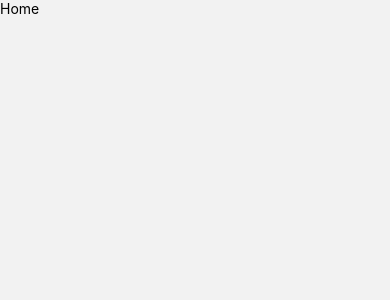
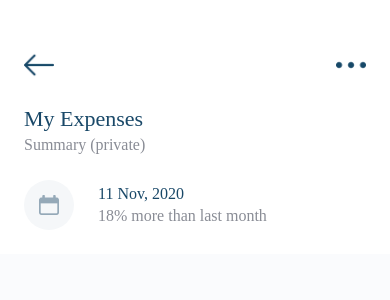
Before and after one commit to quangphatt/ExpenseTrackerAppByReactNative, a React Native app: screen /Home in a window 390 px wide. Shown: the top 300 px of the page. Built offline with nearby package versions, Linux system fonts and the light colour scheme.

Commit message:
add NavigationBar and Header

```diff
--- a/screens/Home.js
+++ b/screens/Home.js
@@ -2,19 +2,144 @@ import React from 'react';
 import {
     StyleSheet,
     Text,
-    View
+    View,
+    TouchableOpacity,
+    Image
 } from 'react-native';
 
+import { COLORS, FONTS, SIZES, icons, images } from '../constants';
+
 const Home = () => {
+
+
+    const renderNavBar = () =>{
+        return (
+            <View
+                style={{
+                    flexDirection: 'row',
+                    height: 80,
+                    justifyContent: 'space-between',
+                    alignItems: 'flex-end',
+                    paddingHorizontal: SIZES.padding,
+                    backgroundColor: COLORS.white,
+                }}
+            >
+                <TouchableOpacity
+                    style={{
+                        justifyContent: 'center',
+                        width: 50,
+                    }}
+                    onPress={()=>console.log("Go back")}
+                >
+                    <Image
+                        source={icons.back_arrow}
+                        style={{
+                            width: 30,
+                            height: 30,
+                            tintColor: COLORS.primary
+                        }}
+                    />
+                </TouchableOpacity>
+
+                <TouchableOpacity
+                    style={{
+                        justifyContent: 'center',
+                        alignItems: 'flex-end',
+                        width: 50,
+                    }}
+                    onPress={()=>console.log("More")}
+                >
+                    <Image
+                        source={icons.more}
+                        style={{
+                            width: 30,
+                            height: 30,
+                            tintColor: COLORS.primary
+                        }}
+                    />
+                </TouchableOpacity>
+            </View>
+        );
+    }
+
+    const renderHeader = () =>{
+        return (
+            <View
+                style={{
+                    paddingHorizontal: SIZES.padding,
+                    paddingVertical: SIZES.padding,
+                    backgroundColor: COLORS.white
+                }}
+            >
+                <View>
+                    <Text style={{ color: COLORS.primary, ...FONTS.h2 }}>My Expenses</Text>
+                    <Text style={{ ...FONTS.h3, color: COLORS.darkgray }}>Summary (private)</Text>
+                </View>
+
+                <View
+                    style={{
+                        flexDirection: 'row',
+                        marginTop: SIZES.padding,
+                        alignItems: 'center'
+                    }}
+                >
+                    <View
+                        style={{
+                            backgroundColor: COLORS.lightGray,
+                            height: 50,
+                            width: 50,
+                            borderRadius: 25,
+                            justifyContent: 'center',
+                            alignItems: 'center'
+                        }}
+                    >
+                        <Image
+                            source={icons.calendar}
+                            style={{
+                                width: 20,
+                                height: 20,
+                                tintColor: COLORS.lightBlue
+                            }}
+                        />
+                    </View>
+
+                    <View
+                        style={{
+                            marginLeft: SIZES.padding
+                        }}
+                    >
+                        <Text style={{ color: COLORS.primary, ...FONTS.h3 }}>11 Nov, 2020</Text>
+                        <Text style={{ ...FONTS.body3, color: COLORS.darkgray }}>18% more than last month</Text>
+                    </View>
+                </View>
+            </View>
+        );
+    }
+
     return (
-        <View>
-            <Text>Home</Text>
+        <View
+            style={{
+                flex: 1,
+                backgroundColor: COLORS.lightGray2,
+            }}
+        >
+            {renderNavBar()}
+            {renderHeader()}
         </View>
     );
 };
 
 const styles = StyleSheet.create({
-
+    shadow: {
+        shadowColor: "#000",
+        shadowOffset: {
+            width: 2,
+            height: 2,
+        },
+        shadowOpacity: 0.25,
+        shadowRadius: 3.84,
+        elevation: 3,
+    }
 });
 
 export default Home;
```
